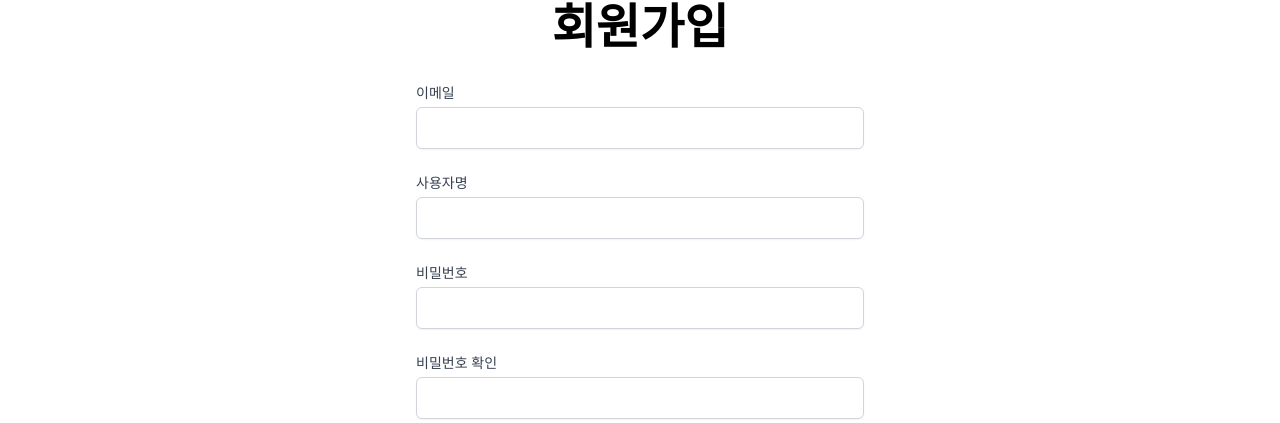
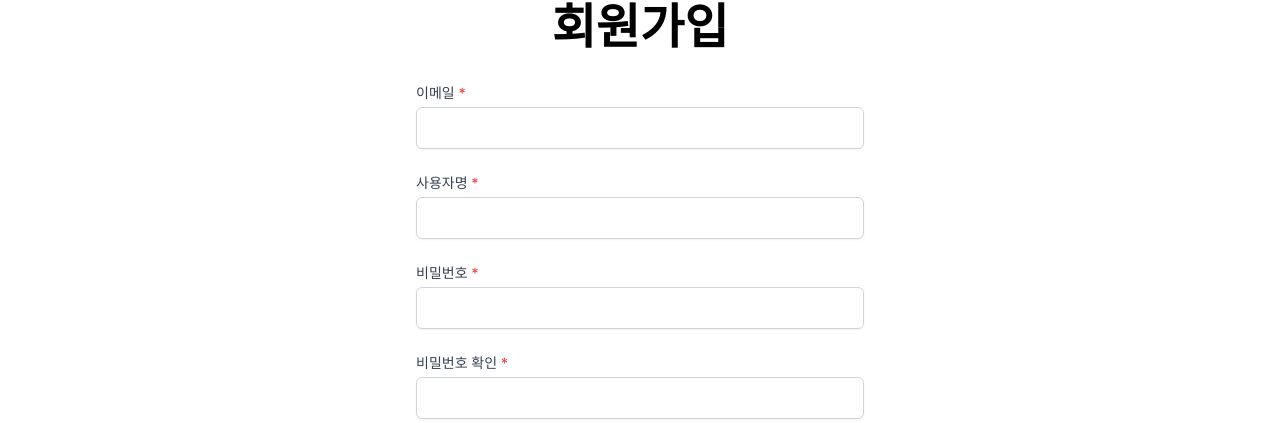
Before and after one commit to habaekk/CatSAMA_WLD, a Next.js app: page /signup in a window 1280 px wide. Shown: the part 136-559 px from the top of the page. Built offline with nearby package versions, Linux system fonts and the light colour scheme.

Commit message:
feat: add red star to right side of the label to show users that this field is neccessary.

```diff
--- a/app/signup/page.tsx
+++ b/app/signup/page.tsx
@@ -43,7 +43,7 @@ export default function Signup() {
         <form onSubmit={handleSubmit} className="space-y-6 w-full max-w-md">
           <div>
             <label htmlFor="email" className="block text-sm font-medium text-gray-700 dark:text-gray-200">
-              이메일
+              이메일 <span className="text-red-500">*</span>
             </label>
             <input
               type="email"
@@ -56,7 +56,7 @@ export default function Signup() {
           </div>
           <div>
             <label htmlFor="username" className="block text-sm font-medium text-gray-700 dark:text-gray-200">
-              사용자명
+              사용자명 <span className="text-red-500">*</span>
             </label>
             <input
               type="text"
@@ -69,7 +69,7 @@ export default function Signup() {
           </div>
           <div>
             <label htmlFor="password" className="block text-sm font-medium text-gray-700 dark:text-gray-200">
-              비밀번호
+              비밀번호 <span className="text-red-500">*</span>
             </label>
             <input
               type="password"
@@ -82,7 +82,7 @@ export default function Signup() {
           </div>
           <div>
             <label htmlFor="confirmPassword" className="block text-sm font-medium text-gray-700 dark:text-gray-200">
-              비밀번호 확인
+              비밀번호 확인 <span className="text-red-500">*</span>
             </label>
             <input
               type="password"
```
